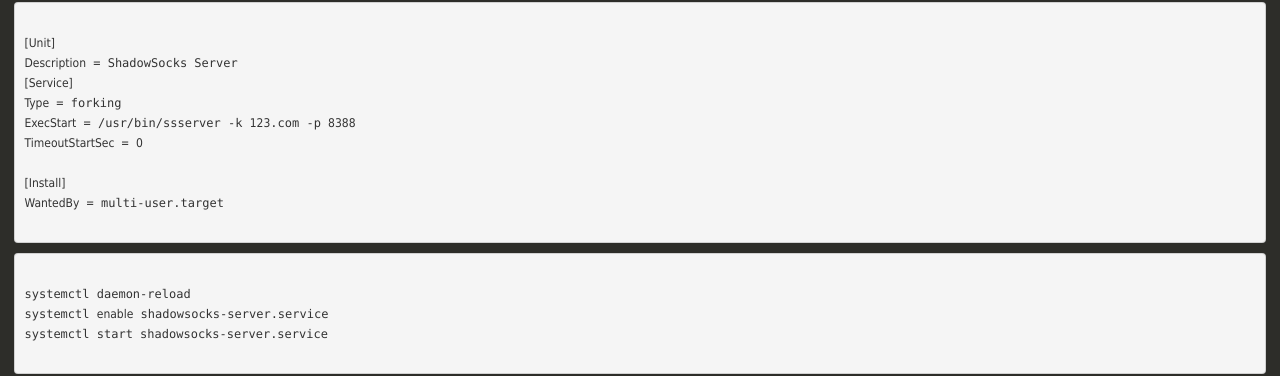
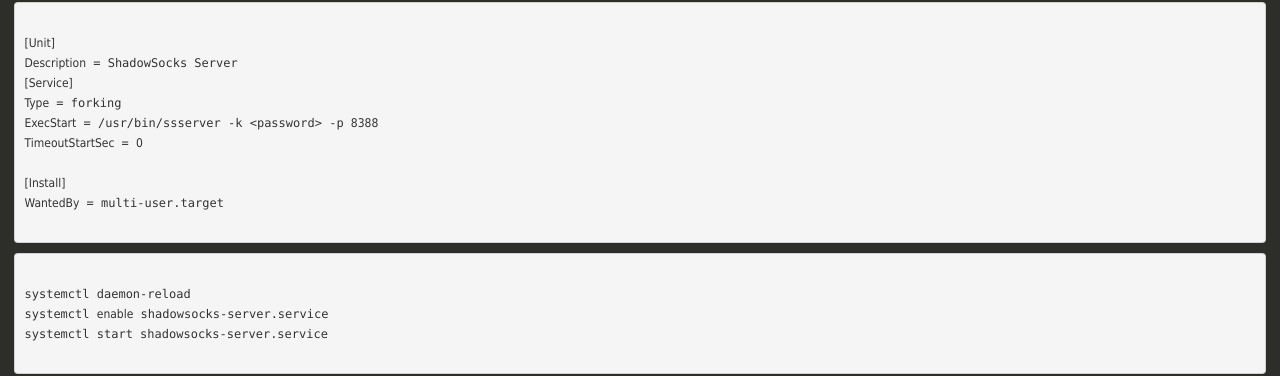
Before and after one commit to will-beta/will-beta.github.io, a Jekyll site: the page built from _posts/2016-7-4-setup-shadowsocks.md, in a window 1280 px wide and 900 px high, scrolled down 1510 px. Shown: the part 487-863 px from the top of the window. Built offline with Jekyll 4.4.1, drawn with Linux system fonts in a browser that asks for light colours; nearby versions of some CDN libraries; comment, search, counter and statistics services are not loaded; a style sheet for code colours, icons or effects is not loaded.

Commit message:
Update 2016-7-4-setup-shadowsocks.md

```diff
--- a/_posts/2016-7-4-setup-shadowsocks.md
+++ b/_posts/2016-7-4-setup-shadowsocks.md
@@ -101,7 +101,7 @@
 Description = ShadowSocks Server
 [Service]
 Type = forking
-ExecStart = /usr/bin/ssserver -k 123.com -p 8388
+ExecStart = /usr/bin/ssserver -k <password> -p 8388
 TimeoutStartSec = 0
 
 [Install]
```
